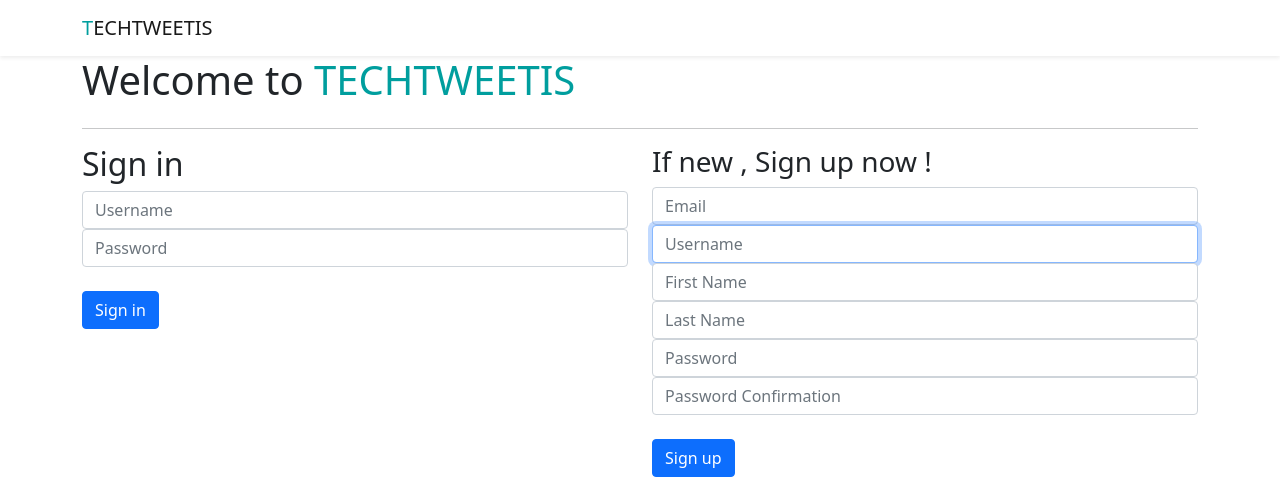
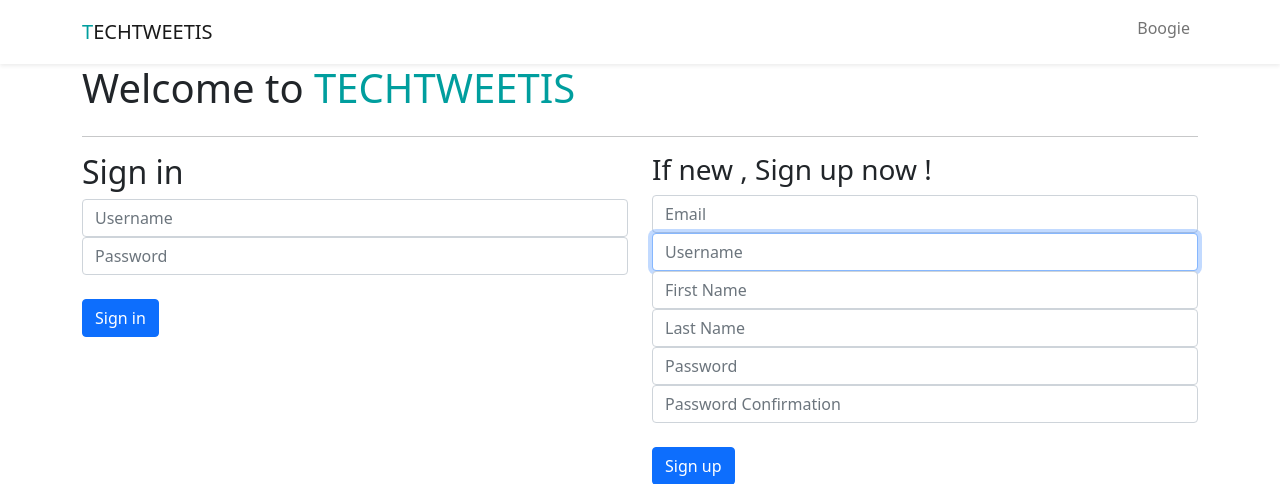
Before and after one commit to ghaiyur-musubi/techtweet-IS, a Django app: page / in a window 1280 px wide. Shown: the top 484 px of the page. Run offline with Django 3.2, Linux system fonts and the light colour scheme; some libraries are stand-ins or nearby versions.

Commit message:
Boogie back with hrefed a for clock

```diff
--- a/templates/base.html
+++ b/templates/base.html
@@ -33,7 +33,7 @@
     </div>
   );
   // highlight-next-line
-  ReactDOM.render(element, document.getElementById('time'));
+  ReactDOM.render(element, document.getElementById('clock_time'));
 }
 
 setInterval(tick, 1000);
@@ -59,11 +59,11 @@ setInterval(tick, 1000);
                   <!-- mb-2, for a margin bottom for 2 levels -->
                   <ul class="navbar-nav ms-auto mb-2">
                     <li class="nav-item">
-                      <a class="nav-link" id="time"></a>
+                      <a class="nav-link" id="clock_time" href="#"></a>
                     </li>
-                    <!-- <li class="nav-item">
+                    <li class="nav-item">
                       <a class="nav-link" onclick="changeColor()" href="#">Boogie</a>
-                      </li> -->
+                      </li>
                     {% if request.user.is_authenticated %}
                       <li class="nav-item">
                         <a class="nav-link" href="/">Profile</a>
```
